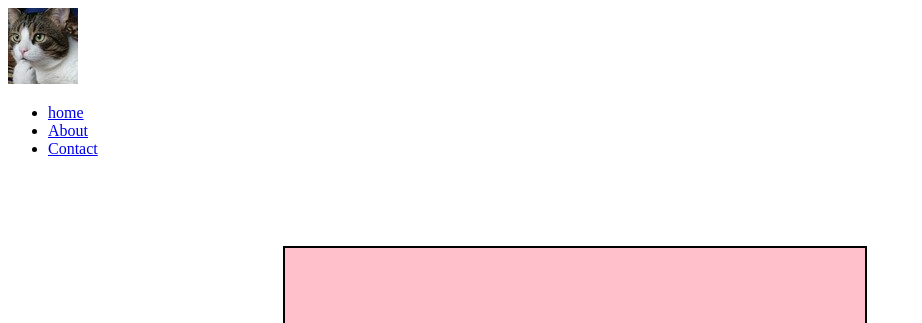
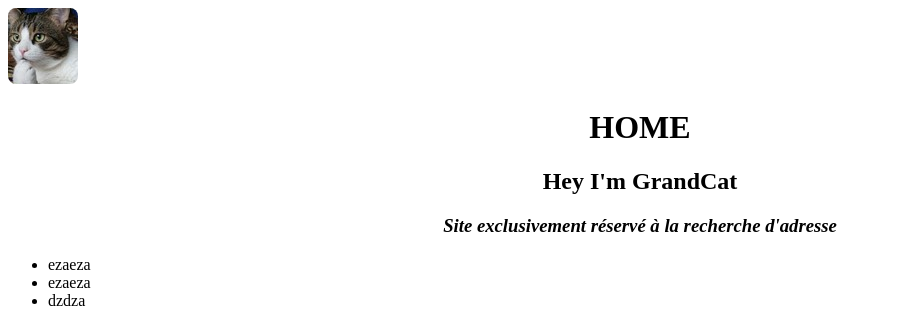
Before and after one commit to pastrouveedespeudo/grandpy, a Flask app: template GrandcatProject/templates/home.html in a window 1280 px wide. Shown: the top 323 px of the page, without its empty margins (0-922 px from the left). Run offline with Flask 2, Linux system fonts and the light colour scheme; the template is opened without the code that fills it: most values are stand-ins (such as "Sample title", 1, 10 or a date in 2020); parts of the project's set-up code (start-up, migrations or seed data) failed here and were passed over; some libraries are stand-ins or nearby versions.

Commit message:
Update home.html

```diff
--- a/GrandcatProject/templates/home.html
+++ b/GrandcatProject/templates/home.html
@@ -1,9 +1,40 @@
 
-{%extends "core/default.html"%}
 
-{%block body%}
+
+
+<!DOCTYPE html>
+<html>
+
+
+    <meta charset="utf-8" />
+    <title>GrandPY</title>
+
 
     <style type="text/css">
+
+        h1{
+            text-align:center;
+        }
+
+        h2{
+            text-align:center;
+        }
+
+
+        .image1{
+            border="6";
+            border-radius:8px;
+        }
+
+        .menu{
+            position:relative;
+            left:2500px;
+        }
+
+        h3{
+            text-align:center;
+            font-style:italic;
+        }
 
         .div{
             position:relative;
@@ -13,7 +44,6 @@
             border:2px solid #999999;
             text-align:center;
         }
-
 
         form{
             text-align:center;
@@ -43,6 +73,13 @@
         }
 
 
+        #map{
+            height:200px;
+            width:40%;
+        }
+
+
+
         .chat_gauche{
         }
 
@@ -53,31 +90,57 @@
     </style>
 
 
+    <head>
+
+
+        <img src="/static/images/image1.jpg" class="image1" alt="logo"/>
+
+
+        <h1>HOME</h1>
+        <h2>Hey I'm GrandCat</h2>
+        <h3>Site exclusivement réservé à la recherche d'adresse</h3>
 
 
 
+        <ul>
+            <li>ezaeza</li>
+            <li>ezaeza</li>
+            <li>dzdza</li>
+        </ul>
 
+
+
+    </head>
+
+
+    <body>
+
+
+        <div id="map"></div>
 
 
 
         <br><br><br><br>
 
-
+        ddzd
+        {{path}}
         <div class="div">
             <div id="monCadre"></div>
         </div>
 
 
-    <h1>{{message}}</h1>
+
         <br/><br/>
-    <form method="POST" action="/">
+
         <div id="blockinput">
+
                 <input type="text" id="input" size="100" name="input"
                  placeholder="Salut GrandPy ! Est-ce que tu connais l'adresse d'OpenClassrooms ?"
                  action="home" /><br>
                 <input type="button" value="Enter" onclick="message();" />
+
         </div>
-    </form>
+
 
 
 
@@ -85,15 +148,11 @@
         <p><img src="/static/images/chat_home.jpg" alt="imagecat" /></p>
         <br/><br/><br/><br/><br/>
 
+        <script async defer
+        src="https://maps.googleapis.com/maps/api/js?key=AIzaSyCt2O8fe5cHDLkjjFk4TQ9Os5Y3vFGmqU8&callback=initMap">
+        </script>
 
-
-
-
-
-
-
-
-
+    </body>
 
 
     <script src="https://code.jquery.com/jquery-3.0.0.js" crossorigin="anonymous"></script>
@@ -117,12 +176,23 @@
             document.getElementById('input').scrollTo(0, height);
         }
 
+
+
+
+
+
+
+
         function message(){
 
             var recup = document.getElementById("input").value;
+            var path ="https://www.google.com/maps/search/" + recup
+            alert(path)
+
+
+
             historic.push(recup+"<br>");
             document.getElementById("monCadre").innerHTML = historic.join("");
-        ecriture(recup);
             effacer();
 
         }
@@ -134,7 +204,6 @@
             var recup = document.getElementById("input").value;
             historic.push(recup+"<br>");
             document.getElementById("monCadre").innerHTML = historic.join("");
-        ecriture(recup);
             effacer();
 
 
@@ -143,36 +212,25 @@
 
 
 
-    function ecriture(para){
-    alert(historic)
-
-
+        function initMap(){
+            var options = {
+                zoom:13,
+                center:{lat:44.7167,lng:5.05}
+            }
+            var map = new google.maps.Map(document.getElementById("map"), options);
         }
 
 
+        function yo(){
+            var requete = new XMLHttpRequest();
+            requete.open("GET",url);
+            requete.reponseType = "text";
 
-
-
-
-
+        }
 
 
     </script>
 
 
 
-
-
-
-
-
-
-
-
-
-
-
-
-
-
-{%endblock body%}
+</html>
```
Lines whose indentation alone changed are shown as unchanged.
